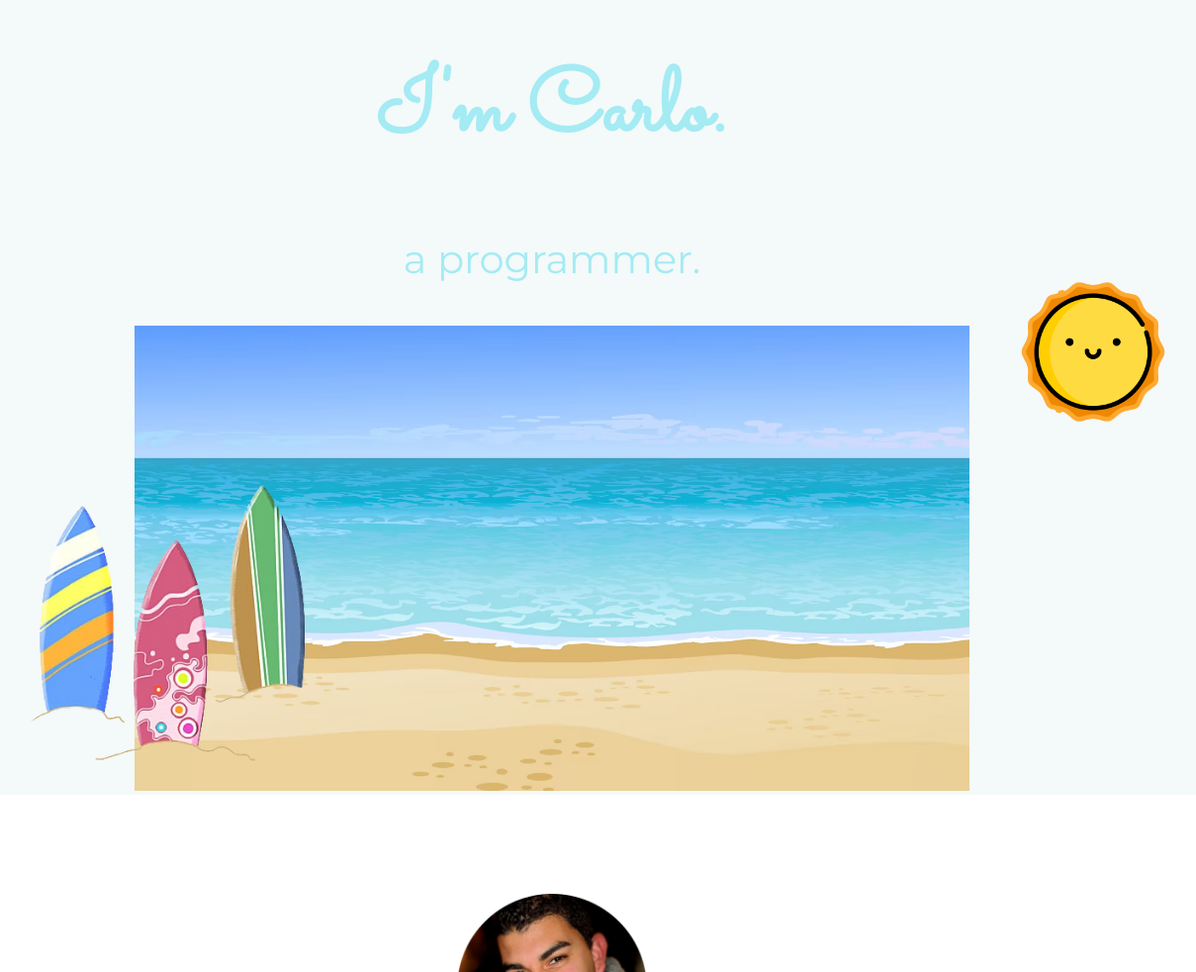
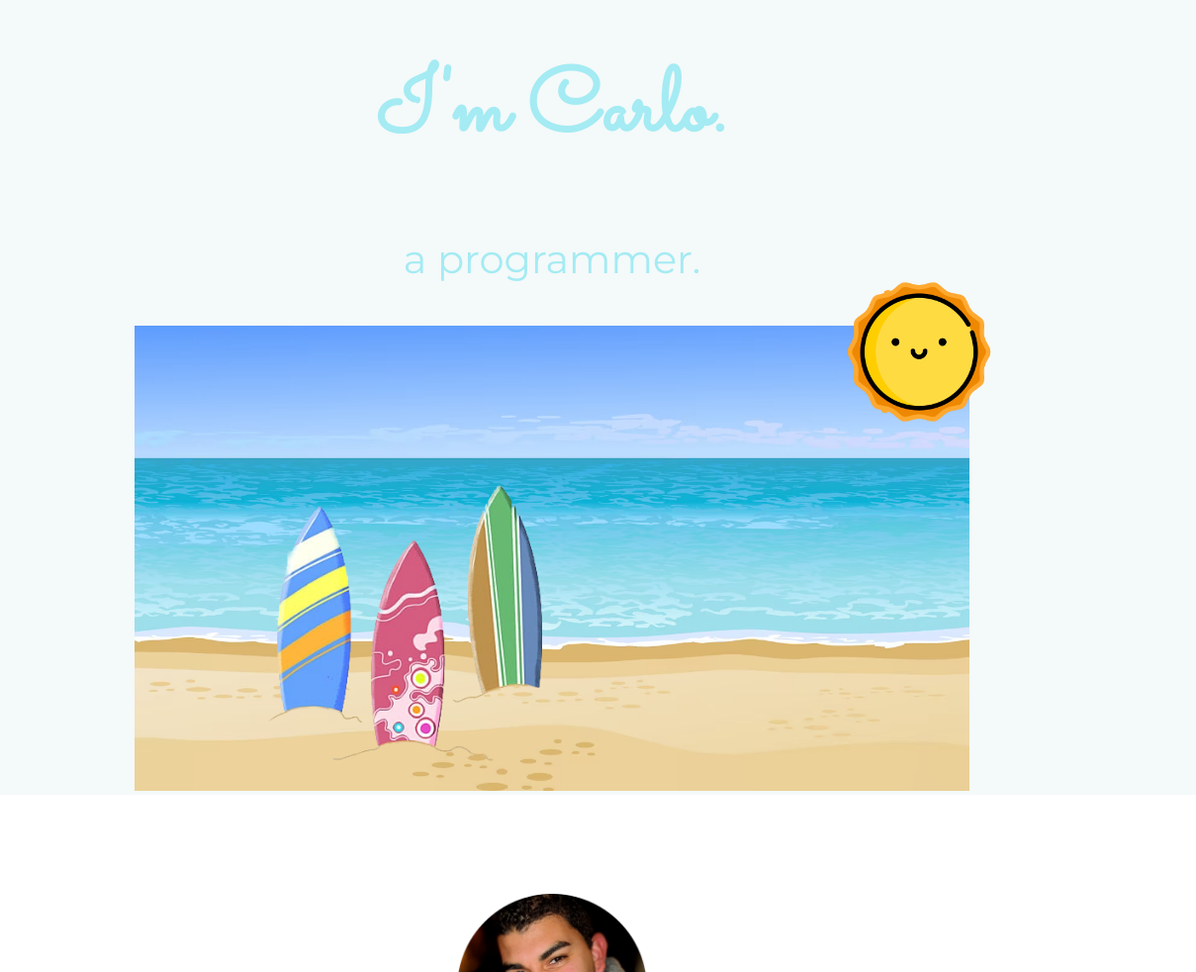
Before and after one commit to carlogy/my-portoflio, a React (Create React App) app: page /#/ in a window 1536 px wide. Shown: the part 126-1108 px from the top of the page at 99% size, without its empty margins (210-1419 px from the left). Built offline with nearby package versions, Linux system fonts and the light colour scheme.

Commit message:
added tweaked media queries for screens larger than 1024px.

```diff
--- a/src/App.css
+++ b/src/App.css
@@ -163,10 +163,26 @@ hr {
   color: #F4F9F9;
 }
 
-@media screen and (min-width: 769px) {
+@media screen and (min-width: 1500px) {
+  .sun {
+    right: 20rem;
+    top: 25.3rem;
+    width: 10%;
+    position: absolute;
+  }
+  .surfboards {
+      left: 30rem;
+      bottom: 1.3rem;
+      width: 20%;
+      position: absolute;
+    }
+}
+
+
+@media screen and (max-width: 1024) {
   .sun {
     right: 9rem;
-    top: 25.3rem;
+    top: 25.5rem;
     width: 10%;
     position: absolute;
   }
```
